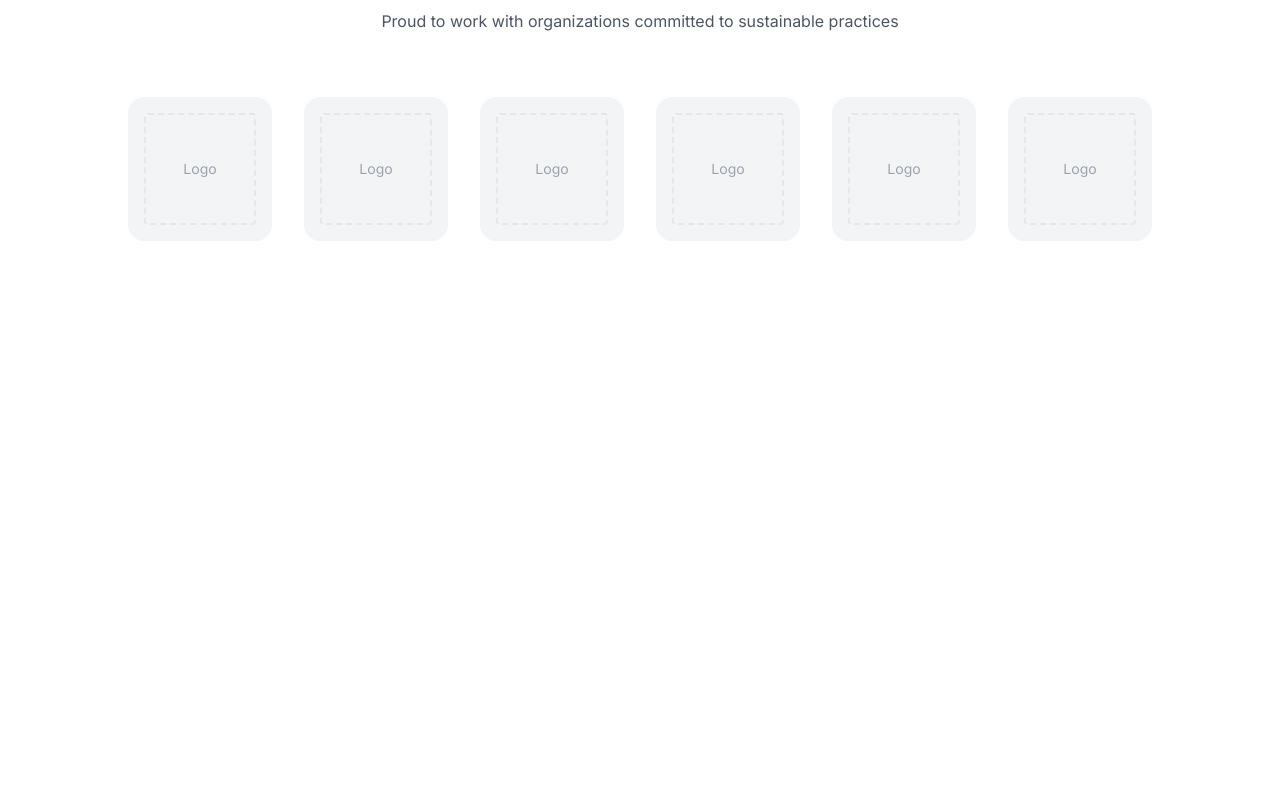
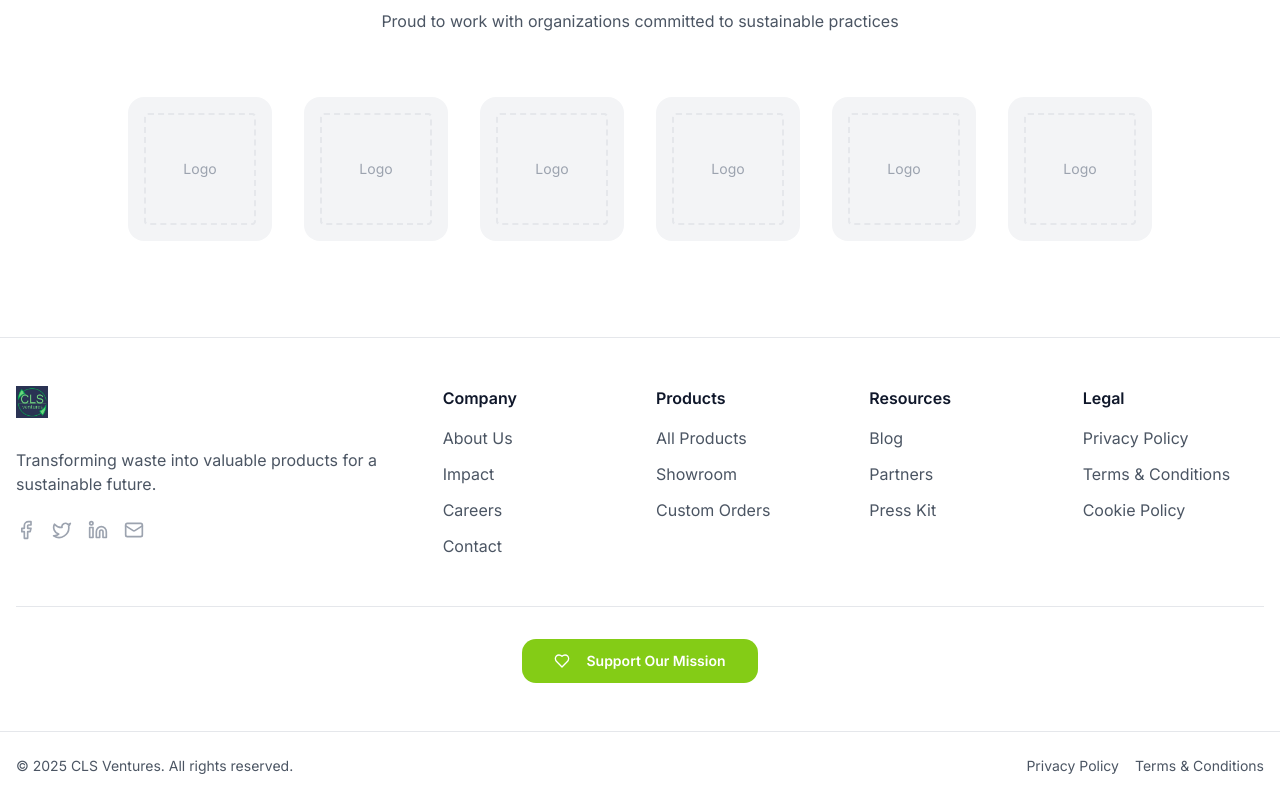
Before and after one commit to dtima/clsventures, a React (Vite) app: page / in a window 1280 px wide. Shown: the part 3877-4677 px from the top of the page. Before the commit the page ends 4214 px from the top, so only its background shows below. Built offline with nearby package versions, Linux system fonts and the light colour scheme.

Commit message:
Add website footer
This commit introduces a new footer section to the website.  The footer will include social media links, contact information, copyright details, and links to the Privacy Policy and Terms & Conditions.  A donation button will also be included.

```diff
--- /dev/null
+++ b/src/components/Footer.tsx
@@ -0,0 +1,147 @@
+
+import { Link } from "react-router-dom";
+import { Facebook, Twitter, Linkedin, Mail, Heart } from "lucide-react";
+import { Button } from "./ui/button";
+
+const Footer = () => {
+  const currentYear = new Date().getFullYear();
+
+  const socialLinks = [
+    { icon: Facebook, href: "#", label: "Facebook" },
+    { icon: Twitter, href: "#", label: "Twitter" },
+    { icon: Linkedin, href: "#", label: "LinkedIn" },
+    { icon: Mail, href: "mailto:contact@clsventures.com", label: "Email" },
+  ];
+
+  const footerLinks = [
+    {
+      title: "Company",
+      links: [
+        { label: "About Us", href: "/about" },
+        { label: "Impact", href: "/impact" },
+        { label: "Careers", href: "/careers" },
+        { label: "Contact", href: "/contact" },
+      ],
+    },
+    {
+      title: "Products",
+      links: [
+        { label: "All Products", href: "/products" },
+        { label: "Showroom", href: "/showroom" },
+        { label: "Custom Orders", href: "/custom-orders" },
+      ],
+    },
+    {
+      title: "Resources",
+      links: [
+        { label: "Blog", href: "/blog" },
+        { label: "Partners", href: "/partners" },
+        { label: "Press Kit", href: "/press-kit" },
+      ],
+    },
+    {
+      title: "Legal",
+      links: [
+        { label: "Privacy Policy", href: "/privacy" },
+        { label: "Terms & Conditions", href: "/terms" },
+        { label: "Cookie Policy", href: "/cookies" },
+      ],
+    },
+  ];
+
+  return (
+    <footer className="bg-white border-t border-gray-200">
+      {/* Main footer content */}
+      <div className="container mx-auto px-4 py-12">
+        <div className="grid grid-cols-1 md:grid-cols-2 lg:grid-cols-6 gap-8">
+          {/* Logo and social links */}
+          <div className="lg:col-span-2">
+            <Link to="/" className="inline-block mb-6">
+              <img
+                src="/lovable-uploads/54ee334c-986e-4ab8-9b2d-87388226c277.png"
+                alt="CLS Ventures Logo"
+                className="h-8 w-auto"
+              />
+            </Link>
+            <p className="text-gray-600 mb-6 max-w-sm">
+              Transforming waste into valuable products for a sustainable future.
+            </p>
+            <div className="flex space-x-4">
+              {socialLinks.map((social) => (
+                <a
+                  key={social.label}
+                  href={social.href}
+                  className="text-gray-400 hover:text-primary transition-colors duration-200"
+                  target="_blank"
+                  rel="noopener noreferrer"
+                  aria-label={social.label}
+                >
+                  <social.icon className="h-5 w-5" />
+                </a>
+              ))}
+            </div>
+          </div>
+
+          {/* Footer links */}
+          {footerLinks.map((section) => (
+            <div key={section.title}>
+              <h3 className="font-semibold text-secondary-dark mb-4">
+                {section.title}
+              </h3>
+              <ul className="space-y-3">
+                {section.links.map((link) => (
+                  <li key={link.label}>
+                    <Link
+                      to={link.href}
+                      className="text-gray-600 hover:text-primary transition-colors duration-200"
+                    >
+                      {link.label}
+                    </Link>
+                  </li>
+                ))}
+              </ul>
+            </div>
+          ))}
+        </div>
+
+        {/* Donation button */}
+        <div className="border-t border-gray-200 mt-12 pt-8 text-center">
+          <Button
+            size="lg"
+            className="bg-accent hover:bg-accent-dark text-white font-semibold"
+            onClick={() => window.location.href = '/donate'}
+          >
+            <Heart className="mr-2" /> Support Our Mission
+          </Button>
+        </div>
+      </div>
+
+      {/* Bottom bar */}
+      <div className="border-t border-gray-200 py-6">
+        <div className="container mx-auto px-4">
+          <div className="flex flex-col md:flex-row justify-between items-center text-sm text-gray-600">
+            <div>
+              © {currentYear} CLS Ventures. All rights reserved.
+            </div>
+            <div className="flex space-x-4 mt-4 md:mt-0">
+              <Link
+                to="/privacy"
+                className="hover:text-primary transition-colors duration-200"
+              >
+                Privacy Policy
+              </Link>
+              <Link
+                to="/terms"
+                className="hover:text-primary transition-colors duration-200"
+              >
+                Terms & Conditions
+              </Link>
+            </div>
+          </div>
+        </div>
+      </div>
+    </footer>
+  );
+};
+
+export default Footer;
--- a/src/pages/Index.tsx
+++ b/src/pages/Index.tsx
@@ -7,6 +7,7 @@ import Process from "@/components/Process";
 import CTA from "@/components/CTA";
 import InAction from "@/components/InAction";
 import Clients from "@/components/Clients";
+import Footer from "@/components/Footer";
 
 const Index = () => {
   return (
@@ -19,6 +20,7 @@ const Index = () => {
       <Impact />
       <CTA />
       <Clients />
+      <Footer />
     </div>
   );
 };
```
